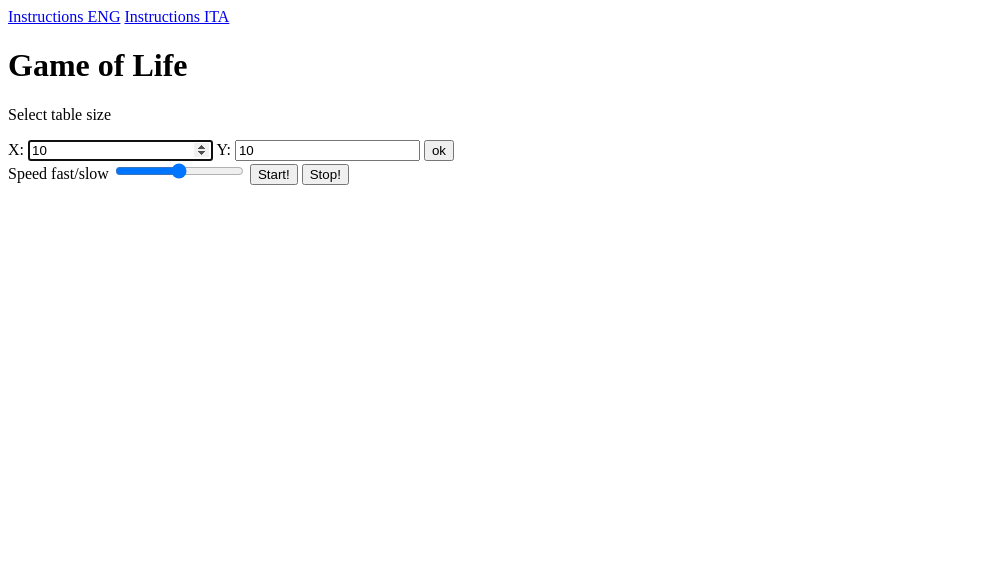
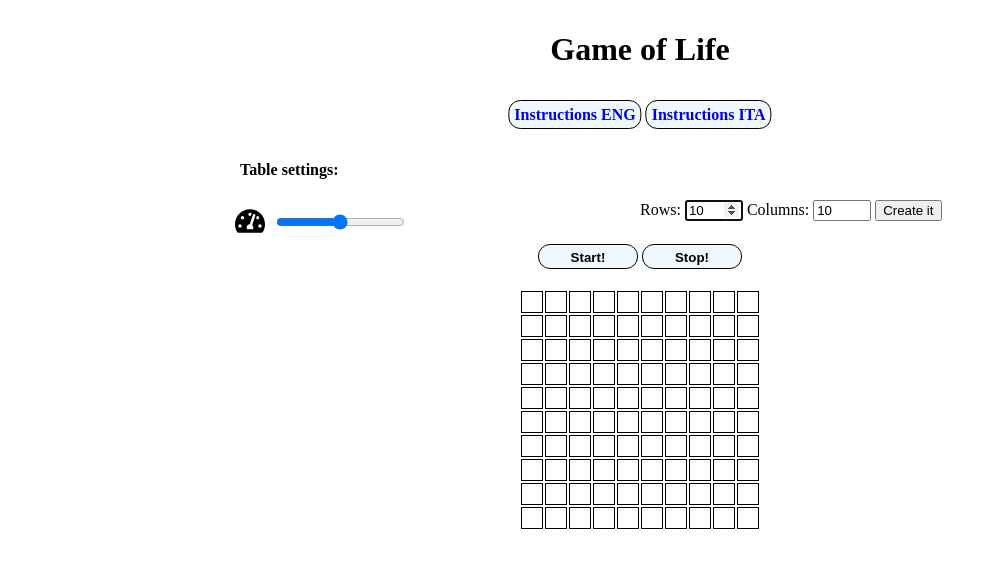
Before and after one commit to xwxnumber1xwx/Conway-s-Game-of-Life, a plain HTML site: page index.html in a window 1280 px wide. Shown: the whole page, without its empty margins (0-997 px from the left). Drawn offline with Linux system fonts and the light colour scheme.

Commit message:
add some style

```diff
--- a/app.js
+++ b/app.js
@@ -1,3 +1,9 @@
+
+/**
+ *
+ *
+ * @class Life
+ */
 class Life {
     constructor(table) {
         this.table = table.slice().map(function (row) { return row.slice(); })
@@ -20,18 +26,30 @@ class Life {
 
 }
 
-setTableParameter = (x, y) => {
-    _tableSize = [x];
-    for (let px = 0; px < x; px++) {
-        _tableSize[px] = new Array();
-        for (let py = 0; py < y; py++) {
-            _tableSize[px].push(0);
+
+/**
+ *build an array width columns any rows
+ *
+ * @param {number} rows
+ * @param {number} col
+ */
+setTableParameter = (rows, col) => {
+    _tableSize = [rows];
+    for (let x = 0; x < rows; x++) {
+        _tableSize[x] = new Array();
+        for (let y = 0; y < col; y++) {
+            _tableSize[x].push(0);
         }
     }
     newLife.setTable(_tableSize);
     createTable(_tableSize);
 }
 
+/**
+ *get an array and build a table in the Dom
+ *
+ * @param {Array} table
+ */
 createTable = (table) => {
     if (_domContainer.childNodes[0]) {
         _domContainer.removeChild(_domContainer.childNodes[0]);
@@ -57,12 +75,15 @@ createTable = (table) => {
     _domContainer.appendChild(tableElement);
 }
 
+/**
+ * sync DOM table --> Array
+ *
+ */
 updateTable = () => {
     if (document.getElementsByTagName('table')) {
         let tb = document.getElementsByTagName('table')[0];
         for (let i = 0; i < tb.childElementCount; i++) {
             for (let x = 0; x < tb.childNodes[i].childElementCount; x++) {
-                //if (tb.childNodes[i].childNodes[x].textContent != _tableClone[i][x]) {
                 if (tb.childNodes[i].childNodes[x].classList.contains('alive')) {
                     newLife.updateValue(i, x, 1);
                 }
@@ -71,10 +92,14 @@ updateTable = () => {
     }
 }
 
+/**
+ *sync Array --> DOM table
+ *
+ * @param {Array} table
+ */
 updateDom = (table) => {
     if (document.getElementsByTagName('table')) {
         let tb = document.getElementsByTagName('table')[0];
-        //if (tb.childElementCount == table.length) {
         for (let i = 0; i < tb.childElementCount; i++) {
             for (let x = 0; x < tb.childNodes[i].childElementCount; x++) {
                 if ((tb.childNodes[i].childNodes[x].classList.contains('alive') && table[i][x] == 0) ||
@@ -83,26 +108,30 @@ updateDom = (table) => {
                 }
             }
         }
-        // } else {
-        //   createTable(table);
-        //}
     }
 }
 
-// Check nearby boxes and return 1 if the box (posX, posY) must be alive in the other case return 0
-moveLife = (table, posX, posY) => {
+/**
+ * Check nearby boxes and return 1 if the box (rows, columns) must be alive in the other case return 0
+ *
+ * @param {Array} table whole table
+ * @param {number} rows position to check nearby boxes
+ * @param {number} columns position to check nearby boxes
+ * @returns {number} 1 if the box must be alive, 0 if died
+ */
+moveLife = (table, rows, columns) => {
     let alive = false;
     let neighbor = 0;
-    if (table[posX][posY] === 1) {
+    if (table[rows][columns] === 1) {
         alive = true;
     }
     // check nearby boxes if they are alive
-    for (let x = posX - 1; x <= posX + 1; x++) {
-        if (x >= 0 && x < table[posX].length) {
-            for (let y = posY - 1; y <= posY + 1; y++) {
-                if (y >= 0 && y < table[posY].length) {
+    for (let x = rows - 1; x <= rows + 1; x++) {
+        if (x >= 0 && x < table[rows].length) {
+            for (let y = columns - 1; y <= columns + 1; y++) {
+                if (y >= 0 && y < table[columns].length) {
                     // check if the loop are looking the same box and not the neighbor
-                    if (x != posX || y != posY) {
+                    if (x != rows || y != columns) {
                         if (table[x][y] === 1) {
                             neighbor++;
                         }
@@ -125,9 +154,13 @@ moveLife = (table, posX, posY) => {
 }
 
 
-const _domContainer = document.getElementById('container');
+const _domContainer = document.getElementById('game-container');
 const speed = document.getElementById('speed');
 
+/**
+ * it stop if the user changing the speed.
+ *
+ */
 speed.oninput = ()=> {
     stopLife();
     startLife();
@@ -137,21 +170,31 @@ let _tableSize = [];
 let newLife = new Life(_tableSize);
 let interval;
 
+/**
+ * scan whole table and apply the rules (calling moveLife());
+ *
+ */
 checkEveryElementOnTable = () => {
     let tb = newLife.getTable().slice().map(function (row) { return row.slice(); })
-    for (let x = 0; x < tb.length; x++) {
-        for (let y = 0; y < tb[x].length; y++) {
-            let result = moveLife(tb, x, y);
-            newLife.updateValue(x, y, result);
+    for (let rows = 0; rows < tb.length; rows++) {
+        for (let col = 0; col < tb[rows].length; col++) {
+            let result = moveLife(tb, rows, col);
+            newLife.updateValue(rows, col, result);
         }
     }
 }
-
+/**
+ *function for the interval loop
+ *it check every element and then update the DOM
+ */
 core = () => {
     checkEveryElementOnTable();
     updateDom(newLife.getTable());
 }
 
+/**
+ * start the interval
+*/
 startLife = () => {
     if (_tableSize.length > 0) {
         updateTable();
@@ -162,6 +205,12 @@ startLife = () => {
 
 }
 
+/**
+ * stop the interval
+*/
 stopLife = () => {
     clearInterval(interval);
 };
+
+// create a first table 10x10
+setTableParameter(10,10);
--- a/index.html
+++ b/index.html
@@ -15,28 +15,46 @@
     <link rel="stylesheet" href="style.css">
 </head>
 
-<body>
+<body id="container">
     <header>
+        <h1 id="title">Game of Life</h1>
         <nav>
-            <a href="https://en.wikipedia.org/wiki/Conway%27s_Game_of_Life" target="_blank">Instructions ENG</a>
-            <a href="https://it.wikipedia.org/wiki/Gioco_della_vita" target="_blank">Instructions ITA</a>
+            <div id="link-container">
+                <a class="header-link" href="https://en.wikipedia.org/wiki/Conway%27s_Game_of_Life"
+                    target="_blank">Instructions ENG</a>
+                <a class="header-link" href="https://it.wikipedia.org/wiki/Gioco_della_vita"
+                    target="_blank">Instructions ITA</a>
+            </div>
         </nav>
     </header>
     <main>
-        <h1>Game of Life</h1>
-        <p>Select table size</p>
-        <form>
-            <label>X: </label>
-            <input type="number" name="X" maxlength="100" minlength="1" value=10 required autofocus>
-            <label>Y: </label>
-            <input type="number" name="Y" maxlength="100" minlength="1" value=10 required>
-            <button type="button" onclick="setTableParameter(X.value, Y.value)">ok</button>
-        </form>
-        <label for="speed">Speed fast/slow</label>
-        <input type="range" min="10" max="1000" value="500" class="slider" id="speed">
-        <button onclick="startLife()">Start!</button>
-        <button onclick="stopLife()">Stop!</button>
-        <section id="container"></section>
+        <h4 class="row">Table settings:</h4>
+        <section class="settings row">
+            <div class="col-6">
+                <span for="speed" id="speed-icon"></span>
+                <input type="range" min="10" max="1000" value="500" class="slider" id="speed">
+            </div>
+
+            <form class="col-6">
+                <label>Rows:
+                    <input type="number" name="x" maxlength="100" minlength="1" value=10 required autofocus>
+                </label>
+                <label>Columns:
+                    <input type="number" name="y" maxlength="100" minlength="1" value=10 required>
+                </label>
+                <button type="button" onclick="setTableParameter(x.value, y.value)">Create it</button>
+            </form>
+
+        </section>
+        <section id="buttons-section" class="row">
+            <div id="buttons-container">
+                <button class="buttons" onclick="startLife()">Start!</button>
+                <button class="buttons" onclick="stopLife()">Stop!</button>
+            </div>
+        </section>
+
+
+        <section id="game-container" class="row"></section>
         <!--[if lt IE 7]>
             <p class="browsehappy">You are using an <strong>outdated</strong> browser. Please <a href="#">upgrade your browser</a> to improve your experience.</p>
         <![endif]-->
--- a/style.css
+++ b/style.css
@@ -1,6 +1,108 @@
+nav {
+    width: 100%;
+    height: 50px;
+    position: relative;
+}
+
+.header-link {
+    background: aliceblue;
+    padding: 5px;
+    text-decoration: none;
+    border: 1px solid black;
+    font-weight: 600;
+    border-radius: 12px;
+    -webkit-border-radius: 12px;
+    -moz-border-radius: 12px;
+    -ms-border-radius: 12px;
+    -o-border-radius: 12px;
+}
+
+.header-link:hover, .buttons:hover {
+    box-shadow: 1px 1px 1px grey;
+}
+
+.settings {
+    display: flex;
+    flex-wrap: wrap;
+}
+
+#title {
+    text-align: center;
+}
+
+#container {
+    margin: auto;
+    max-width: 800px;
+    max-height: 800px;
+    padding: 10px 30px;
+}
+
+input[type=number] {
+    width: 50px;
+}
+
+#speed-icon {
+    background: url('./icons/tachometer-alt.svg');
+    display: inline-block;
+    width: 30px;
+    height: 30px;
+    background-repeat: no-repeat;
+    background-size: contain;
+    transform: translate(-5px, 25%);
+    -webkit-transform: translate(-5px, 25%);
+    -moz-transform: translate(-5px, 25%);
+    -ms-transform: translate(-5px, 25%);
+    -o-transform: translate(-5px, 25%);
+}
+
+#link-container {
+    position: absolute;
+    top: 50%;
+    left: 50%;
+    transform: translate(-50%, -50%);
+    -webkit-transform: translate(-50%, -50%);
+    -moz-transform: translate(-50%, -50%);
+    -ms-transform: translate(-50%, -50%);
+    -o-transform: translate(-50%, -50%);
+}
+
+#buttons-section {
+}
+
+#buttons-container {
+    margin: auto;
+    width: fit-content;
+}
+
+.buttons {
+    margin: 10px auto;
+    width: 100px;
+    cursor: pointer;
+    height: 25px;
+    background: aliceblue;
+    padding: 5px;
+    text-decoration: none;
+    border: 1px solid black;
+    font-weight: 600;
+    border-radius: 12px;
+    -webkit-border-radius: 12px;
+    -moz-border-radius: 12px;
+    -ms-border-radius: 12px;
+    -o-border-radius: 12px;
+}
+
+.buttosn:active {
+    cursor: not-allowed;
+    background: grey;
+}
+
 .alive {
     background: black;
     color: black;
+}
+
+table {
+    margin: 10px auto;
 }
 
 td {
@@ -10,6 +112,11 @@ td {
     padding: 0;
     margin: 0;
     cursor: pointer;
+    transition: 250ms;
+    -webkit-transition: 250ms;
+    -moz-transition: 250ms;
+    -ms-transition: 250ms;
+    -o-transition: 250ms;
 }
 
 td:after {
@@ -18,7 +125,7 @@ td:after {
     padding-bottom: 100%;
 }
 
-.container {
+.game-container {
     width: 100%;
     height: 100%;
 }
@@ -26,3 +133,55 @@ td:after {
 .disabled {
     cursor: not-allowed;
 }
+
+.row {
+    width: 100%;
+}
+
+.col-1 {
+    width: 8.33%;
+}
+
+.col-2 {
+    width: 16.66%;
+}
+
+.col-3 {
+    width: 25%;
+}
+
+.col-4 {
+    width: 33.33%;
+}
+
+.col-5 {
+    width: 41.66%;
+}
+
+.col-6 {
+    width: 50%;
+}
+
+.col-7 {
+    width: 58.33%;
+}
+
+.col-8 {
+    width: 66.66%;
+}
+
+.col-9 {
+    width: 75%;
+}
+
+.col-10 {
+    width: 83.33%;
+}
+
+.col-11 {
+    width: 91.66%;
+}
+
+.col-12 {
+    width: 100%;
+}
```
Also changed, not shown: icons/tachometer-alt.svg (added).
